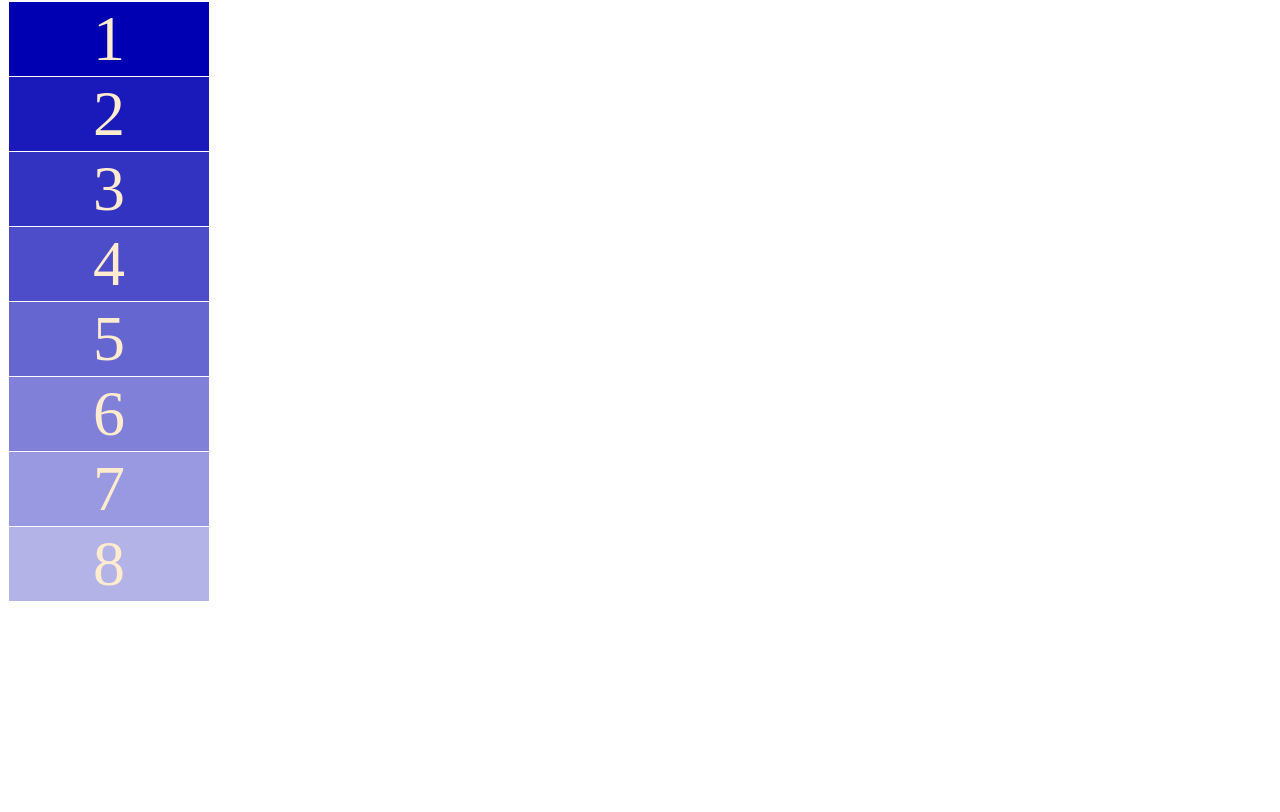
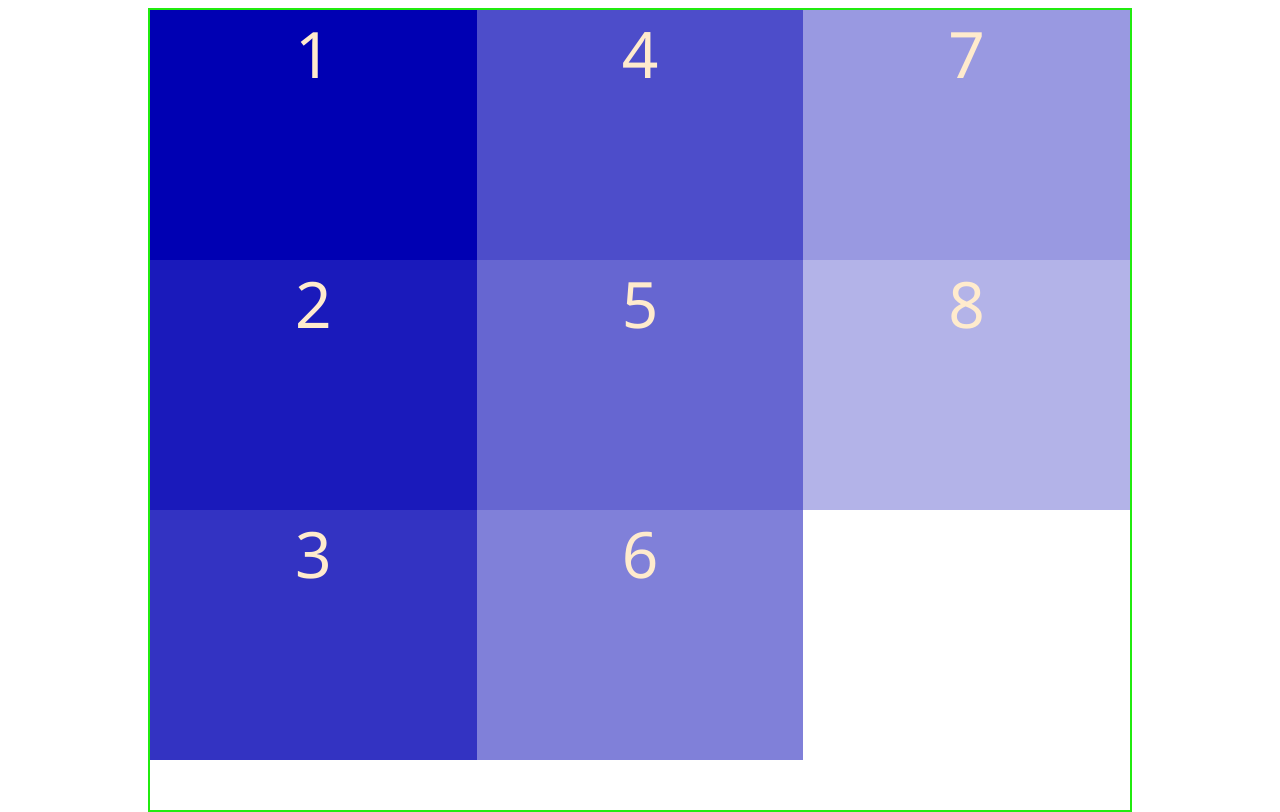
Before and after one commit to mocaeb/Flexbox, a plain HTML site: page Index.html in a window 1280 px wide. Shown: the part 78-890 px from the top of the page. Before the commit the page ends 800 px from the top, so only its background shows below. Drawn offline with Linux system fonts and the light colour scheme.

Commit message:
Primeros pasos de flexbox

```diff
--- a/Css/Estilos.css
+++ b/Css/Estilos.css
@@ -1,14 +1,14 @@
+body{
+    margin: 0;
+    padding: 0;
+    font-family: 'Segoe UI', Tahoma, Geneva, Verdana, sans-serif;
+}
+
 h1{
     text-align: center;
     color: #00008f;
 }
-.box{
-    color: blanchedalmond;
-    width: 200px;
-    text-align: center;
-    font-size: 4rem;
-    margin: 1px;
-}
+
 .box1{
 background-color: #0000b3;
 }
@@ -33,3 +33,35 @@ background-color: #9999e1;
 .box8{
 background-color: #b3b3e8;
 }
+
+.container{
+    width: 980px;
+    height: 800px;
+    margin: 0 auto;
+    border: 2px solid rgb(33, 235, 15);
+    display: flex;
+    /* de izquierda a derecha */
+    /* flex-direction: row; */
+
+    /* de derecha a izquierda */
+    /* flex-direction: row-reverse; */
+
+    /* de arriba hacia abajo */
+    flex-direction: column;
+
+    /* de abajo hacia arriba */
+    /* flex-direction: column-reverse; */
+
+    /* Para poder acomodar los objetos dentro de
+       la pagina se usa WRAP */
+    flex-wrap: wrap;
+
+
+}
+.box{
+    color: blanchedalmond;
+    /* width: 350px; */
+    height: 250px;
+    text-align: center;
+    font-size: 4rem;
+}
--- a/Index.html
+++ b/Index.html
@@ -7,8 +7,8 @@
     <link rel="stylesheet" href="Css/Estilos.css">
 </head>
 <body>
+    <h1>Flexbox</h1>
     <div class="container">
-        <h1>Flexbox</h1>
         <div class="box1 box">1</div>
         <div class="box2 box">2</div>
         <div class="box3 box">3</div>
```
